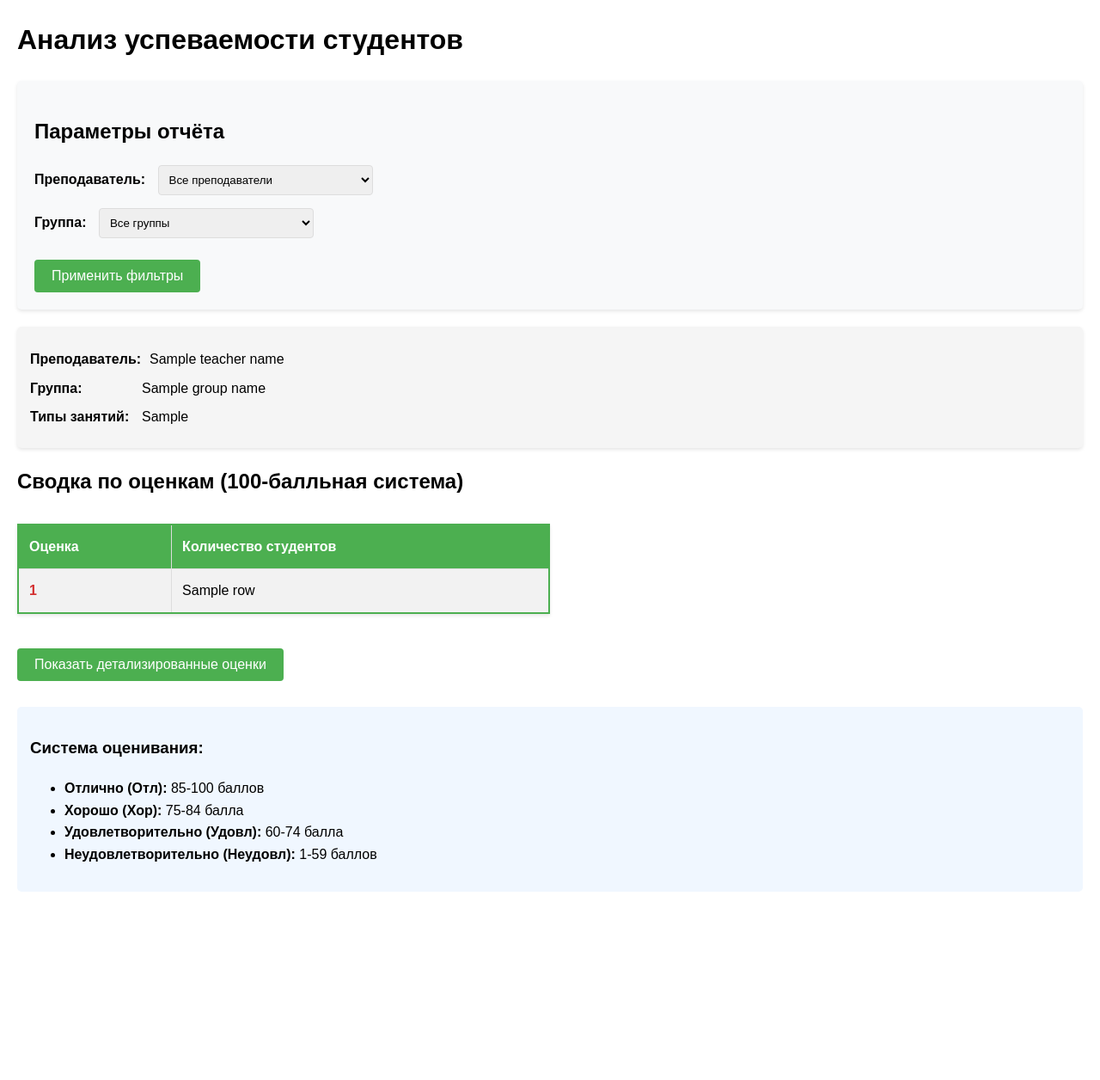
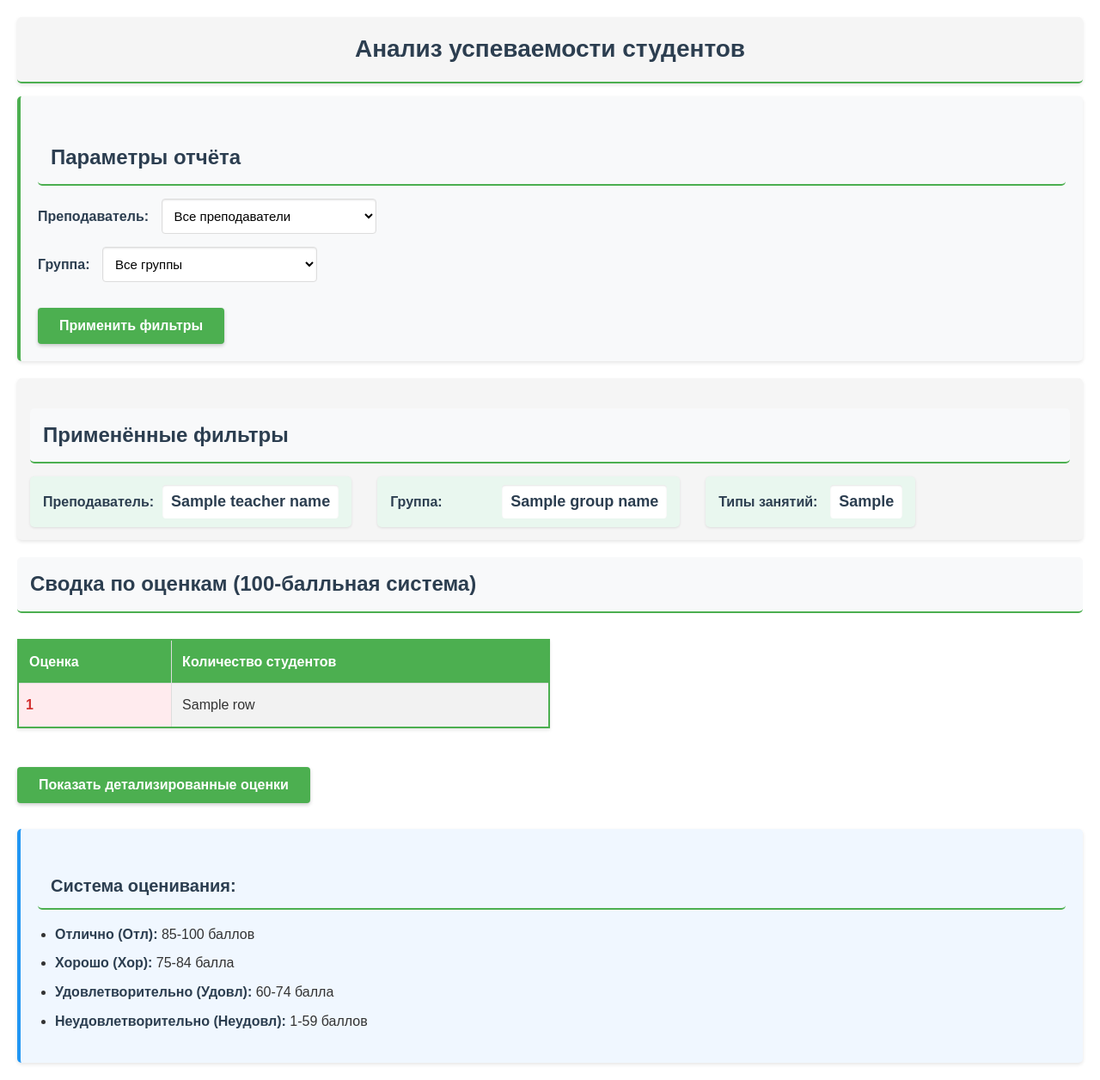
Before and after one commit to RinaHep/githttps---github.com-RinaHep-git, a Flask app: template templates/index.html in a window 1280 px wide. Shown: the whole page at 86% size. Before the commit the page ends 1037 px from the top, so only its background shows below. Run offline with Flask 3, Linux system fonts and the light colour scheme; the template is opened without the code that fills it: most values are stand-ins (such as "Sample title", 1, 10 or a date in 2020); some libraries are stand-ins or nearby versions.

Commit message:
Завершенный дизайн (12 коммит)

```diff
--- a/templates/index.html
+++ b/templates/index.html
@@ -8,7 +8,41 @@
             font-family: Arial, sans-serif;
             margin: 20px;
             line-height: 1.6;
+            color: #333;
         }
+
+        /* Общий стиль для всех заголовков */
+        h1, h2, h3, h4 {
+            color: #2c3e50;
+            margin-bottom: 15px;
+            padding-bottom: 10px;
+            border-bottom: 2px solid #4CAF50;
+        }
+
+        h1 {
+            font-size: 28px;
+            color: #2c3e50;
+            text-align: center;
+            padding: 15px;
+            background-color: #f5f5f5;
+            border-radius: 5px;
+            box-shadow: 0 2px 4px rgba(0,0,0,0.1);
+        }
+
+        h2 {
+            font-size: 24px;
+            background-color: #f8f9fa;
+            padding: 12px 15px;
+            border-radius: 5px;
+        }
+
+        h3 {
+            font-size: 20px;
+            background-color: #f0f7ff;
+            padding: 10px 15px;
+            border-radius: 5px;
+        }
+
         .header {
             margin-bottom: 20px;
             padding: 15px;
@@ -16,94 +50,171 @@
             border-radius: 5px;
             box-shadow: 0 2px 4px rgba(0,0,0,0.1);
         }
+
         .filter-section {
             background-color: #f8f9fa;
             padding: 20px;
             border-radius: 5px;
             margin-bottom: 20px;
             box-shadow: 0 2px 4px rgba(0,0,0,0.1);
+            border-left: 4px solid #4CAF50;
         }
+
         .filter-info {
             margin-top: 10px;
+            display: flex;
+            flex-wrap: wrap;
+            gap: 30px;
+            align-items: center;
         }
+
         .filter-item {
-            margin-bottom: 8px;
             display: flex;
-            align-items: baseline;
+            align-items: center;
+            background-color: #e9f7ef;
+            padding: 10px 15px;
+            border-radius: 5px;
+            box-shadow: 0 1px 3px rgba(0,0,0,0.1);
         }
+
         .filter-label {
             font-weight: bold;
             min-width: 120px;
-            display: inline-block;
+            font-size: 16px;
+            margin-right: 10px;
+            color: #2c3e50;
         }
+
         .filter-value {
-            flex-grow: 1;
-            padding-left: 10px;
+            font-size: 18px;
+            font-weight: bold;
+            color: #2c3e50;
+            padding: 5px 10px;
+            background-color: white;
+            border-radius: 4px;
+            box-shadow: inset 0 1px 2px rgba(0,0,0,0.1);
         }
+
         table {
             border-collapse: collapse;
             width: 100%;
             margin-bottom: 20px;
             box-shadow: 0 2px 4px rgba(0,0,0,0.1);
         }
+
         th, td {
             border: 1px solid #ddd;
             padding: 12px;
             text-align: left;
         }
+
         th {
             background-color: #4CAF50;
             color: white;
+            font-size: 16px;
         }
+
         tr:nth-child(even) {
             background-color: #f2f2f2;
         }
+
         tr:hover {
             background-color: #e9e9e9;
         }
+
         .summary-table {
             width: 50%;
             margin: 30px 0;
             border: 2px solid #4CAF50;
         }
+
         button {
-            padding: 10px 20px;
+            padding: 12px 25px;
             background-color: #4CAF50;
             color: white;
             border: none;
             border-radius: 4px;
             cursor: pointer;
-            margin-top: 10px;
+            margin-top: 15px;
             font-size: 16px;
-            transition: background-color 0.3s;
+            font-weight: bold;
+            transition: all 0.3s;
+            box-shadow: 0 2px 4px rgba(0,0,0,0.2);
         }
+
         button:hover {
             background-color: #45a049;
+            transform: translateY(-2px);
+            box-shadow: 0 4px 6px rgba(0,0,0,0.2);
         }
+
         label {
             font-weight: bold;
             margin-right: 10px;
+            font-size: 16px;
+            color: #2c3e50;
         }
+
         select {
-            padding: 8px;
+            padding: 10px;
             border-radius: 4px;
             border: 1px solid #ddd;
             margin-right: 20px;
             width: 250px;
+            font-size: 15px;
+            background-color: white;
+            box-shadow: inset 0 1px 2px rgba(0,0,0,0.1);
         }
+
         .grade-excellent {
             color: #2E7D32;
             font-weight: bold;
+            background-color: #e8f5e9;
+            padding: 3px 8px;
+            border-radius: 3px;
         }
+
         .grade-good {
             color: #689F38;
+            background-color: #f1f8e9;
+            padding: 3px 8px;
+            border-radius: 3px;
         }
+
         .grade-satisfactory {
             color: #FBC02D;
+            background-color: #fff8e1;
+            padding: 3px 8px;
+            border-radius: 3px;
         }
+
         .grade-unsatisfactory {
             color: #D32F2F;
             font-weight: bold;
+            background-color: #ffebee;
+            padding: 3px 8px;
+            border-radius: 3px;
+        }
+
+        .info-box {
+            margin-top: 30px;
+            padding: 20px;
+            background-color: #f0f7ff;
+            border-radius: 5px;
+            border-left: 4px solid #2196F3;
+            box-shadow: 0 2px 4px rgba(0,0,0,0.1);
+        }
+
+        .info-box ul {
+            padding-left: 20px;
+        }
+
+        .info-box li {
+            margin-bottom: 8px;
+        }
+
+        .info-box strong {
+            color: #2c3e50;
         }
     </style>
 </head>
@@ -139,6 +250,7 @@
 
     {% if teacher_name or group_name or activity_types %}
     <div class="header">
+        <h2>Применённые фильтры</h2>
         <div class="filter-info">
             {% if teacher_name %}
             <div class="filter-item">
@@ -213,7 +325,7 @@
     {% endif %}
 
     {% if summary %}
-    <div style="margin-top: 30px; padding: 15px; background-color: #f0f7ff; border-radius: 5px;">
+    <div class="info-box">
         <h3>Система оценивания:</h3>
         <ul>
             <li><strong>Отлично (Отл):</strong> 85-100 баллов</li>
```
